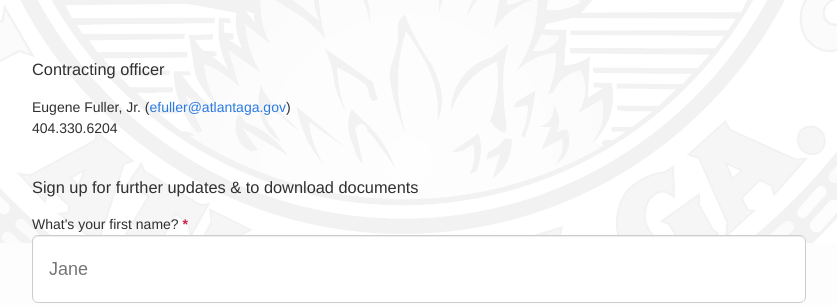
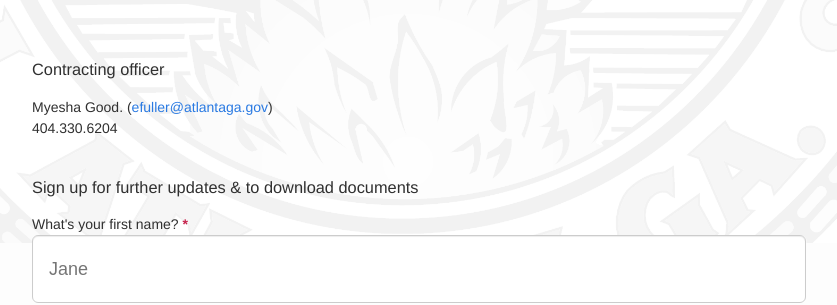
Before and after one commit to codeforamerica/atlanta-procurement-www, a Jekyll site: the page built from opportunities/_posts/2014-09-17-fc-00-00000.md, in a window 1280 px wide. Shown: the part 657-962 px from the top of the page, without its empty margins (238-1075 px from the left). Built offline with Jekyll 4.4.1, drawn with Linux system fonts in a browser that asks for light colours; nearby versions of some CDN libraries; part of the change alters nothing that is shown.

Commit message:
Demo-ing changes...!

```diff
--- a/opportunities/_posts/2014-09-17-fc-00-00000.md
+++ b/opportunities/_posts/2014-09-17-fc-00-00000.md
@@ -1,11 +1,14 @@
 ---
 layout: default
-title: FC-00-00000 Superbly Awesome Project
-description: ro eget nunc posuere blandit eu sit amet erat. Proin facilisis pellentesque pretium. Sed convallis rutrum turpis vel blandit. Donec id rhoncus diam. Duis ac bibendum est, in fringilla erat. Aliquam congue, risus in accumsan pulvinar, sapien nisi posuere velit, a pharetra lectus tellus egestas sapie
-path: atlanta-procurement-www/opportunities/fc-00-0000
-permalink: /opportunities/fc-00-00000
-tags: [solicitations]
+title: "FC-00-00000 Superbly Awesome Project"
+description: "ro eget nunc posuere blandit eu sit amet erat. Proin facilisis pellentesque pretium. Sed convallis rutrum turpis vel blandit. Donec id rhoncus diam. Duis ac bibendum est, in fringilla erat. Aliquam congue, risus in accumsan pulvinar, sapien nisi posuere velit, a pharetra lectus tellus egestas sapie"
+path: "atlanta-procurement-www/opportunities/fc-00-0000"
+permalink: "/opportunities/fc-00-00000"
+tags:
+  - solicitations
+published: true
 ---
+
 ## FC-00-00000 Superbly Awesome Project
 
 ### Project summary
@@ -23,7 +26,7 @@ ro eget nunc posuere blandit eu sit amet erat. Proin facilisis pellentesque pret
 <br><br>
 
 ### Contracting officer
-Eugene Fuller, Jr. ([efuller@atlantaga.gov](mailto:efuller@atlantaga.gov "Email Eugene Fuller, Contracting officer"))
+Myesha Good. ([efuller@atlantaga.gov](mailto:efuller@atlantaga.gov "Email Myesha Good, Contracting officer"))
 404.330.6204
 <br><br>
 
```
